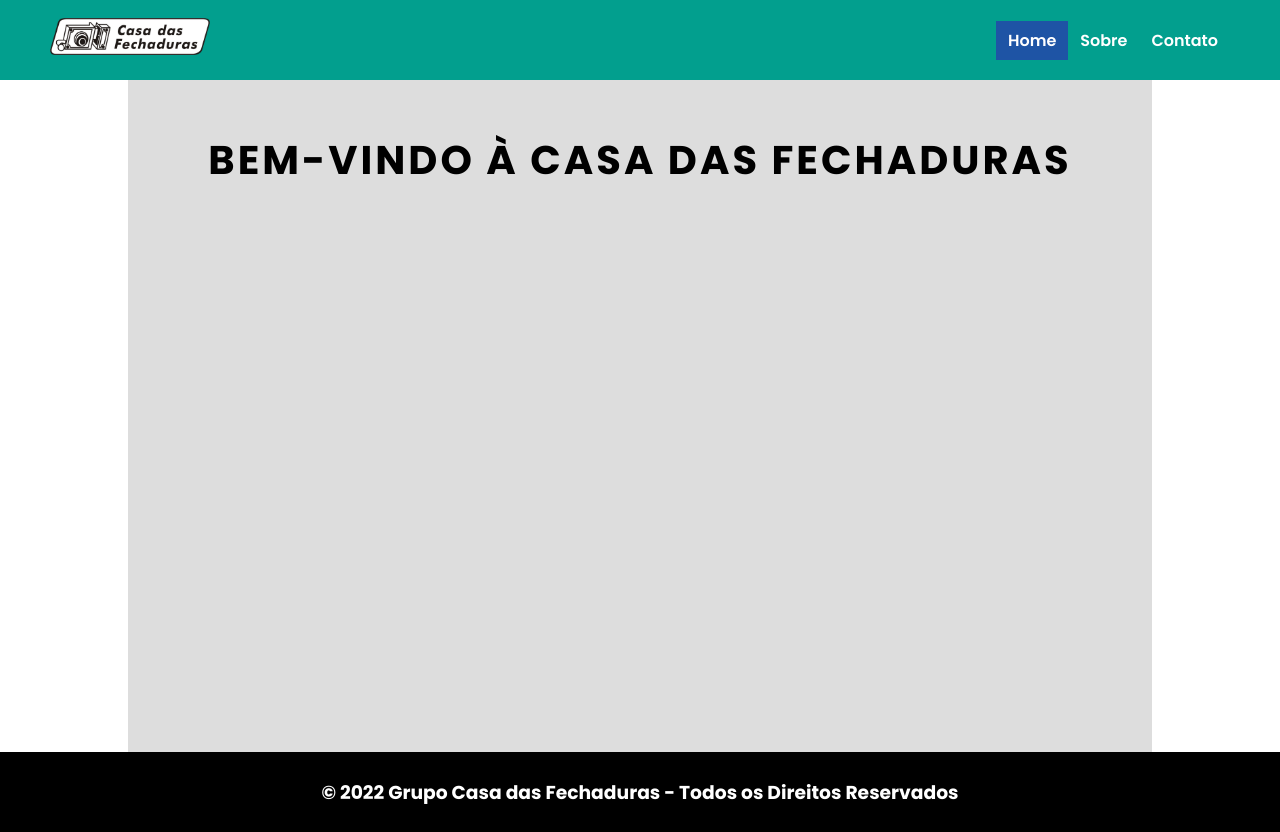
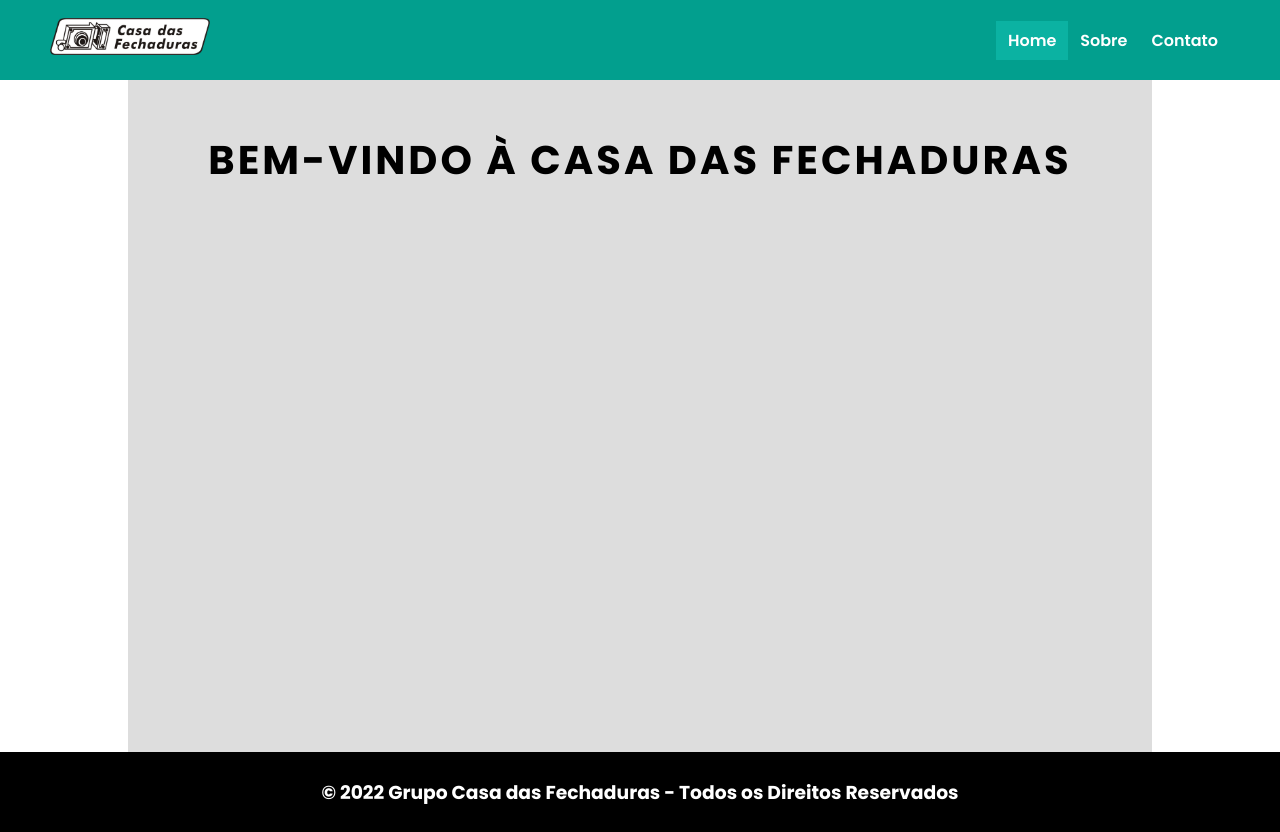
Before and after one commit to patrick2m/cfn-site, a React (Create React App) app: page / in a window 1280 px wide. In both pictures the pointer is over the link "Home". Built offline with nearby package versions, Linux system fonts and the light colour scheme; the HTML template or start-up script is replaced by a standard one.

Commit message:
fix-header-buttons

```diff
--- a/src/components/partials/Header.scss
+++ b/src/components/partials/Header.scss
@@ -16,6 +16,7 @@
 
     #main-menu {
         display: flex;
+        margin: 0 !important;
 
         li {
             list-style: none;
@@ -27,7 +28,7 @@
                 padding: 8px 12px;
 
                 &:hover {
-                    background-color: #1e54a5;
+                    background-color: rgba(14, 185, 168, 0.748);
                 }
             }
         }
```
